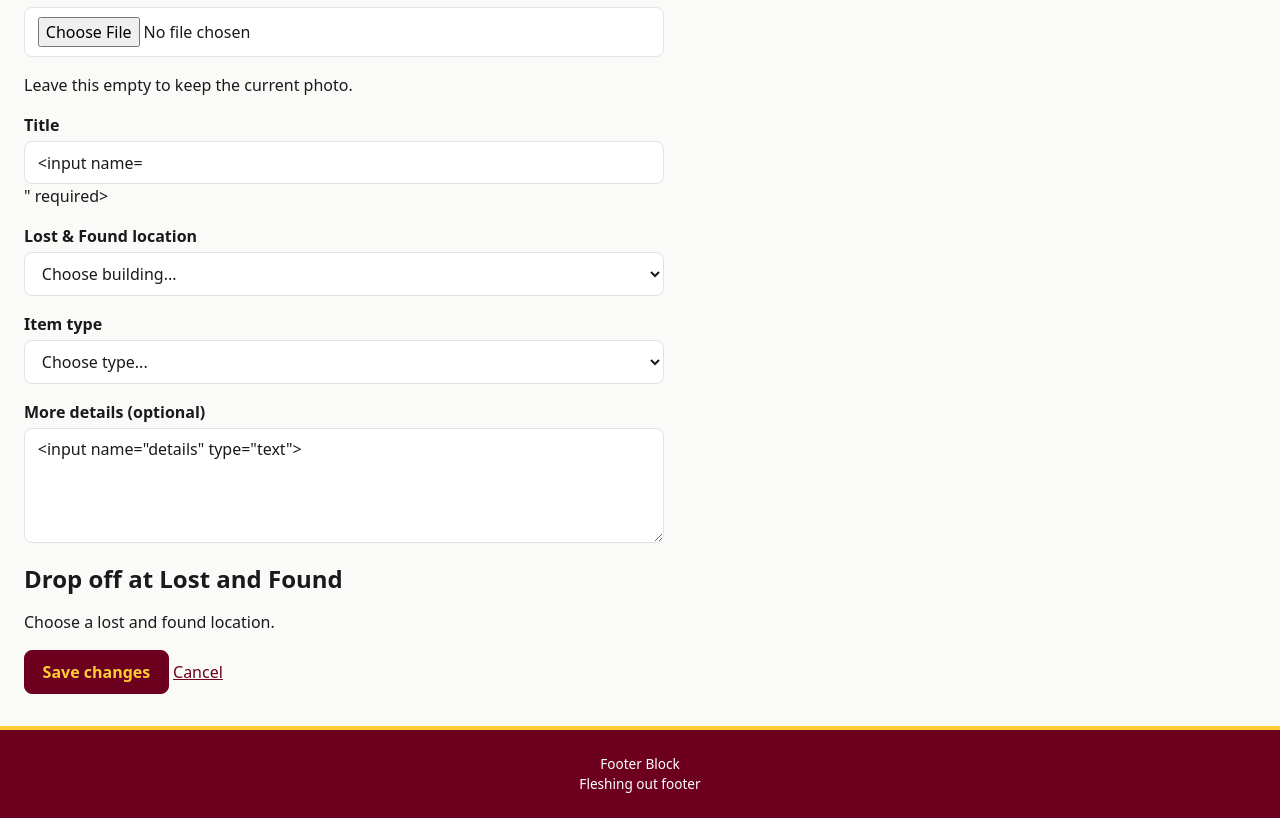
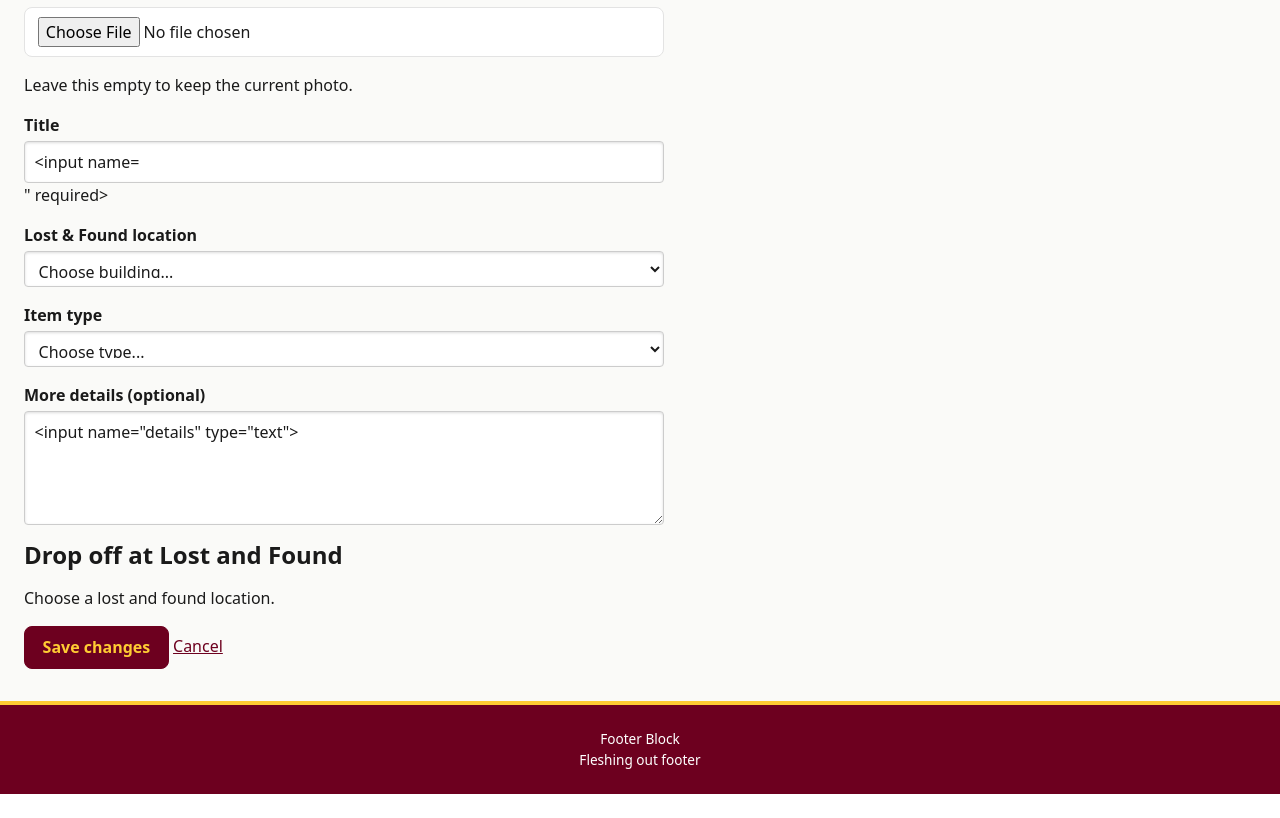
Before and after one commit to CSCI-5117-F26/developing-the-interactive-web-project-1-group-1, a Flask app: template src/developing_the_interactive_web_project_1_group_1/templates/create_post.html in a window 1280 px wide. Shown: the part 539-1357 px from the top of the page. After the commit the page ends 1333 px from the top, so only its background shows below. Run offline with Flask 3, Linux system fonts and the light colour scheme; the template is opened without the code that fills it: most values are stand-ins (such as "Sample title", 1, 10 or a date in 2020); form fields are guessed from the names that the template uses; data that the repository does not hold is empty; some libraries are stand-ins or nearby versions.

Commit message:
Changed buttons to use Pure.CSS
- the most significant change may be changing the btn-accent class to
  Pure.CSS's button-primary class, and changing button to pure-button in
`style.css`
- Changed buttons in various templates to use the pure-button class and
  substituted Pure.CSS's button-primary class for the btn-accent buttons.
- Did not check every file, so this may not be exhaustive.

```diff
--- a/src/developing_the_interactive_web_project_1_group_1/static/style.css
+++ b/src/developing_the_interactive_web_project_1_group_1/static/style.css
@@ -39,7 +39,7 @@ a {
 }
 
 /* buttons + form controls, shared by every page */
-button, .button {
+.pure-button, .button {
   padding: 0.55rem 1.1rem;
   border: 1.5px solid var(--black);
   border-radius: var(--radius);
@@ -51,19 +51,19 @@ button, .button {
   text-decoration: none;
 }
 
-button:hover, .button:hover {
+.pure-button:hover, .button:hover {
   background: var(--black);
   color: var(--white);
 }
 
 /* for the standout button like "I found something" */
-.btn-accent {
+.button-primary {
   border-color: var(--maroon);
   background: var(--maroon);
   color: var(--yellow);
 }
 
-.btn-accent:hover {
+.button-primary:hover {
   border-color: var(--yellow);
   background: var(--yellow);
   color: var(--maroon);
--- a/src/developing_the_interactive_web_project_1_group_1/templates/base.html
+++ b/src/developing_the_interactive_web_project_1_group_1/templates/base.html
@@ -30,7 +30,7 @@ href="https://cdn.jsdelivr.net/npm/purecss@3.0.0/build/grids-responsive-min.css"
 
       <div class="header-right">
         <form action="{{ url_for('create_post') }}" method="get">
-          <button class="btn-accent">+ I found something</button>
+          <button class="pure-button button-primary">+ I found something</button>
         </form>
 
         {% if session.user %}
--- a/src/developing_the_interactive_web_project_1_group_1/templates/create_post.html
+++ b/src/developing_the_interactive_web_project_1_group_1/templates/create_post.html
@@ -15,7 +15,7 @@
   {% endif %}
 
   {% if post %}
-  <form action="{{ url_for('edit_post', post_id=post.post_id) }}" method="post" enctype="multipart/form-data">
+  <form class="pure-form" action="{{ url_for('edit_post', post_id=post.post_id) }}" method="post" enctype="multipart/form-data">
     <div class="field">
       <label for="photo">Photo</label>
       <img src="{{ url_for('image', photo_id=post.photo_id) }}" alt="current photo of {{ post.title }}">
@@ -70,10 +70,10 @@
     </div>
 
     {% if post %}
-    <button type="submit" class="btn-accent">Save changes</button>
+    <button type="submit" class="pure-button button-primary">Save changes</button>
     <a href="{{ url_for('my_posts') }}">Cancel</a>
     {% else %}
-    <button type="submit" class="btn-accent">Post item</button>
+    <button type="submit" class="pure-button button-primary">Post item</button>
     <a href="{{ url_for('index') }}">Cancel</a>
     {% endif %}
   </form>
--- a/src/developing_the_interactive_web_project_1_group_1/templates/locations.html
+++ b/src/developing_the_interactive_web_project_1_group_1/templates/locations.html
@@ -13,10 +13,10 @@
     {# clicking anywhere on the card moves the map to that building's pin.
        the name is a button so keyboard users can tab to it #}
     <li class="location-card" data-location-id="{{ b.location_id }}">
-      <button type="button" class="show-on-map">{{ b.building_name }}</button>
+      <button type="button" class="pure-button show-on-map">{{ b.building_name }}</button>
       <p>{{ b.address or 'Address coming soon.' }}</p>
       {% if b.address %}
-      <button type="button" class="copy-address" data-address="{{ b.address }}">Copy address</button>
+      <button type="button" class="pure-button copy-address" data-address="{{ b.address }}">Copy address</button>
       {% endif %}
       <a href="{{ url_for('index', building=b.location_id) }}" class="button">See items found here</a>
     </li>
--- a/src/developing_the_interactive_web_project_1_group_1/templates/view_post.html
+++ b/src/developing_the_interactive_web_project_1_group_1/templates/view_post.html
@@ -64,9 +64,9 @@ RSA on the bottom?"}, {"user": "dummyuser2", "text": "Yep!"}, {"user":
     <p>{{ comment.text }}</p>
   </div>
   {% endfor %}
-  <form action="#" method="post" class="comment-form">
+  <form action="#" method="post" class="pure-form comment-form">
     <input type="text" placeholder="Add a comment..." required>
-    <button>Post comment</button>
+    <button class="pure-button">Post comment</button>
   </form>
 </div>
 {% endblock %}
```
